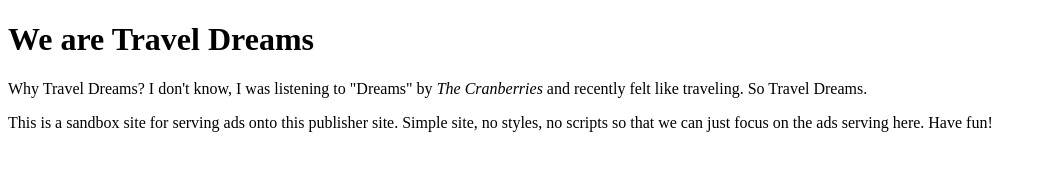
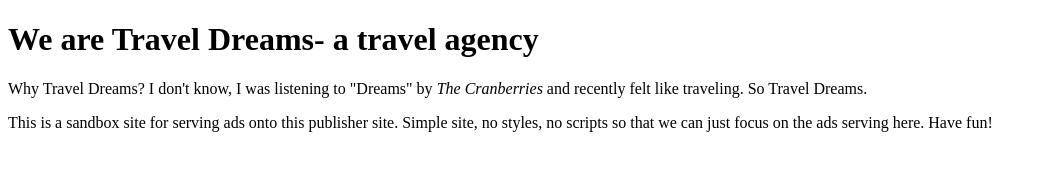
Before and after one commit to drosebudder/sandbox_publisher, a plain HTML site: page index.html in a window 1280 px wide. Shown: the whole page, without its empty margins (0-1046 px from the left). Drawn offline with Linux system fonts and the light colour scheme.

Commit message:
adds text- we are a travel agency

```diff
--- a/index.html
+++ b/index.html
@@ -6,7 +6,7 @@
 </head>
 <body>
 	<div id="ad_slot"></div>
-	<h1>We are Travel Dreams</h1>
+	<h1>We are Travel Dreams- a travel agency</h1>
 	<p>Why Travel Dreams? I don't know, I was listening to "Dreams" by <span><em>The Cranberries</em></span> and recently felt like traveling. So Travel Dreams.</p>
 	<p>This is a sandbox site for serving ads onto this publisher site. Simple site, no styles, no scripts so that we can just focus on the ads serving here. Have fun!</p>
 </body>
```
